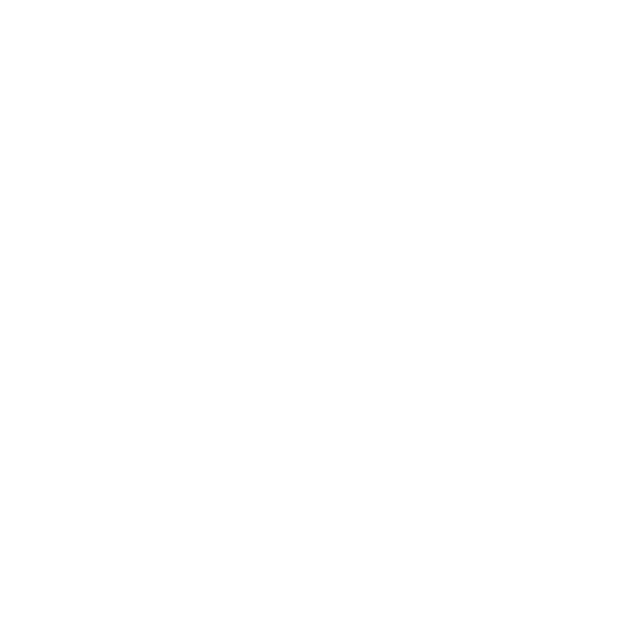
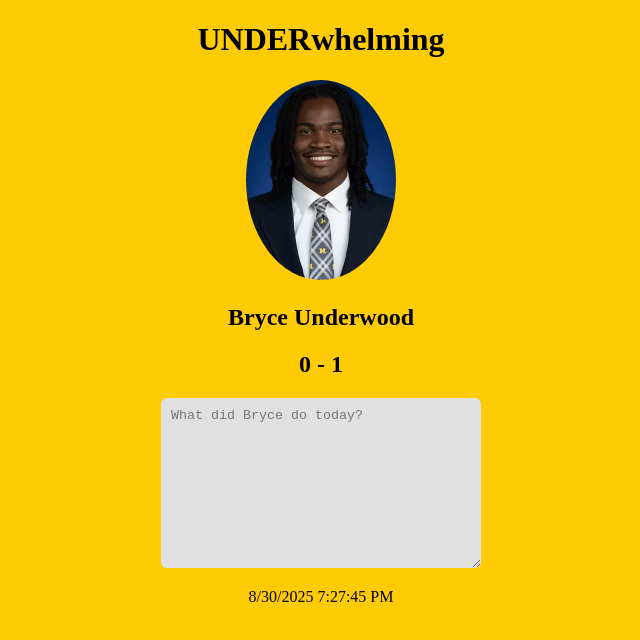
Before and after one commit to IncredibleCT3/Underwhelming, a plain HTML site: page index.html in a window 1280 px wide. Shown: the whole page, without its empty margins (319-959 px from the left). Drawn offline with Linux system fonts and the light colour scheme; no server answers.

Commit message:
Added some stuff

```diff
--- a/index.html
+++ b/index.html
@@ -4,8 +4,19 @@
     <meta charset="UTF-8">
     <meta name="viewport" content="width=device-width, initial-scale=1.0">
     <title>Underwhelming</title>
+    <link rel="stylesheet" href="styles.css">
 </head>
 <body>
-
+    <h1>UNDERwhelming</h1>
+    <img src="images/bryce-underwood.webp" alt="Bryce Underwood">
+    <h2>Bryce Underwood</h2>
+    <div id="textbox">
+        <h2>0 - 1</h2>
+        <textarea type="text" id="input" placeholder="What did Bryce do today?"></textarea>
+    </div>
+    <div id="posts">
+        <p id="datetime"></p>
+    </div>
+    <script src="index.js"></script>
 </body>
 </html>
--- a/index.js
+++ b/index.js
@@ -0,0 +1,13 @@
+fetch ("https://api.collegefootballdata.com/player/search?searchTerm=Bryce%20Underwood", {
+  method: "GET",
+  headers: {
+    "Authorization": "Bearer TPc42dgNUu7McX+9iUf95m0bTaj2YZjBI/w8c7aOR9CNMm0yNm3nSCZKBusjmzIP"
+  }
+})
+.then (res => res.json())
+.then (data => {
+    console.log(data)
+})
+
+const now = new Date();
+document.getElementById("datetime").innerText = now.toLocaleDateString() + " " + now.toLocaleTimeString()
--- a/styles.css
+++ b/styles.css
@@ -0,0 +1,21 @@
+body {
+    text-align: center;
+    background-color: #ffcb05;
+    width: 375px;
+    margin: auto;
+}
+
+img {
+    border-radius: 50%;
+    height: 200px;
+}
+
+#input {
+    height: 150px;
+    width: 80%;
+    border-radius: 6px;
+    border: none;
+    background-color: #E0E0E0;
+    color: #1a1a1a;
+    padding: 10px 10px;
+}
```
Also changed, not shown: images/bryce-underwood.webp (added).
